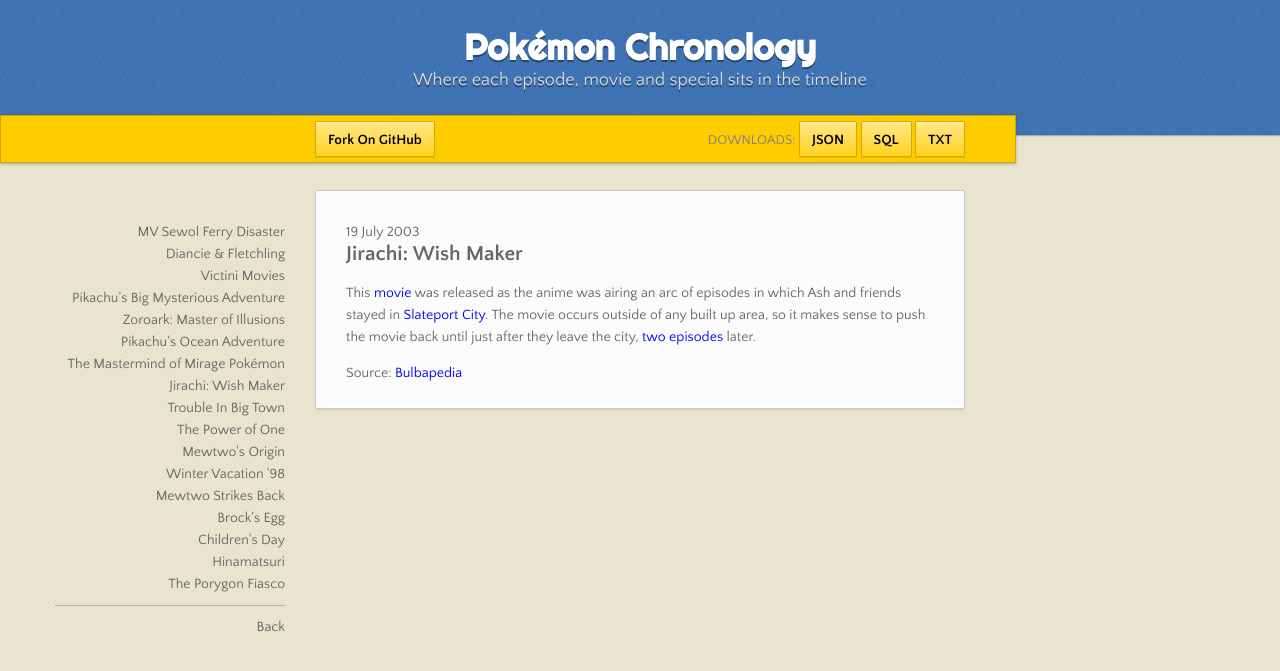
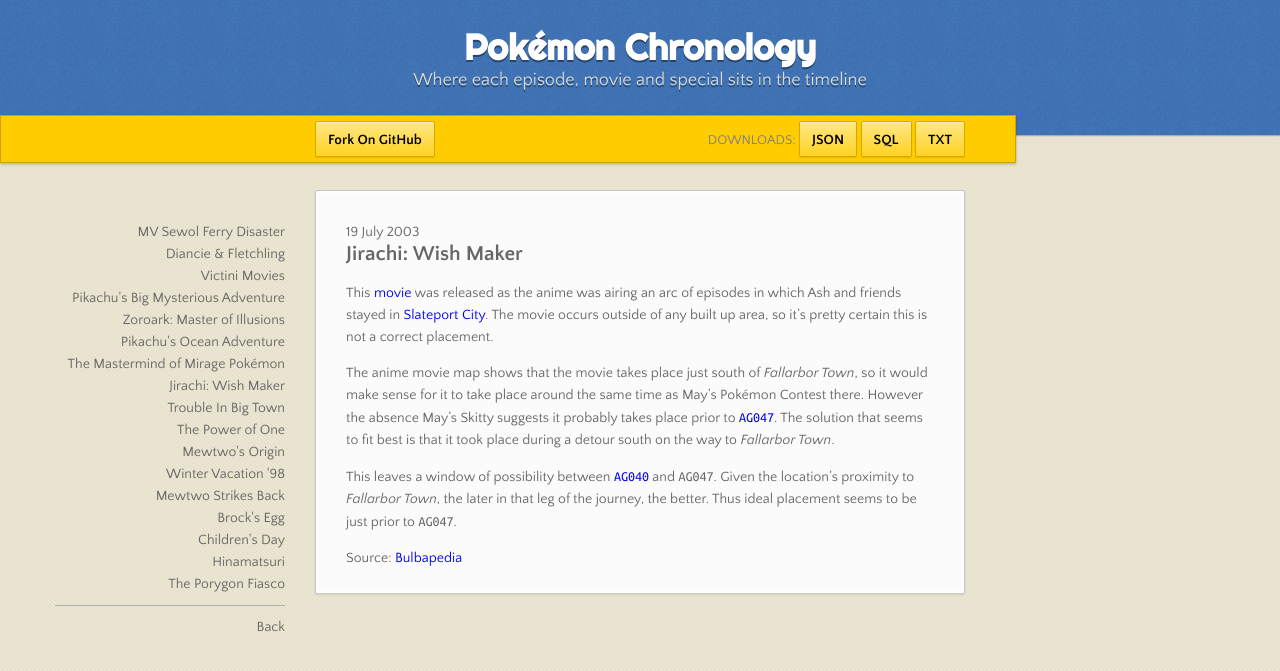
Before and after one commit to mal/pokemon, a Jekyll site: the page built from _posts/2003-07-19-jirachi-wish-maker.md, in a window 1280 px wide. Shown: the top 671 px of the page. Built offline with Jekyll 4.4.1, drawn with Linux system fonts in a browser that asks for light colours.

Commit message:
Adjust Jirachi movie based on geography

```diff
--- a/_posts/2003-07-19-jirachi-wish-maker.md
+++ b/_posts/2003-07-19-jirachi-wish-maker.md
@@ -3,14 +3,25 @@
 ---
 This [movie][M06] was released as the anime was airing an arc of episodes in
 which Ash and friends stayed in [Slateport][AG033] [City][AG034]. The movie
-occurs outside of any built up area, so it makes sense to push the movie back
-until just after they leave the city, [two][AG035] [episodes][AG036] later.
+occurs outside of any built up area, so it's pretty certain this is not
+a correct placement.
+
+The anime movie map shows that the movie takes place just south of
+_Fallarbor Town_, so it would make sense for it to take place around the same
+time as May's Pokémon Contest there. However the absence May's Skitty suggests
+it probably takes place prior to [`AG047`][AG047]. The solution that seems to
+fit best is that it took place during a detour south on the way to _Fallarbor
+Town_.
+
+This leaves a window of possibility between [`AG040`][AG040] and `AG047`. Given
+the location's proximity to _Fallarbor Town_, the later in that leg of the
+journey, the better. Thus ideal placement seems to be just prior to `AG047`.
 
 Source: [Bulbapedia][source]
 
-[source]: http://bulbapedia.bulbagarden.net/wiki/Timeline_of_events_in_the_anime#Season_6
+[source]: http://bulbapedia.bulbagarden.net/wiki/File:RegionsMoviesMap.jpg
 [AG033]: http://bulbapedia.bulbagarden.net/wiki/AG033
 [AG034]: http://bulbapedia.bulbagarden.net/wiki/AG034
-[AG035]: http://bulbapedia.bulbagarden.net/wiki/AG035
-[AG036]: http://bulbapedia.bulbagarden.net/wiki/AG036
+[AG040]: http://bulbapedia.bulbagarden.net/wiki/AG040
+[AG047]: http://bulbapedia.bulbagarden.net/wiki/AG047
 [M06]: http://bulbapedia.bulbagarden.net/wiki/M06
--- a/data/anime.txt
+++ b/data/anime.txt
@@ -343,8 +343,6 @@
 Pichu Bros. in Party Panic
 Win, Lose or Drew!
 The Spheal of Approval
-Gotta Dance!!
-Jirachi: Wish Maker
 Jump for Joy
 A Different Kind of Misty!
 A Poké-BLOCK Party!
@@ -358,6 +356,8 @@
 A Togepi Mirage!
 Celebi and Joy
 Candid Camerupt!
+Gotta Dance!!
+Jirachi: Wish Maker
 Journey to the Starting Line
 I Feel Skitty!
 Zig Zag Zangoose
```
Also changed, not shown: data/anime.md (+2 -2 lines), data/anime.json, 1 other file.
